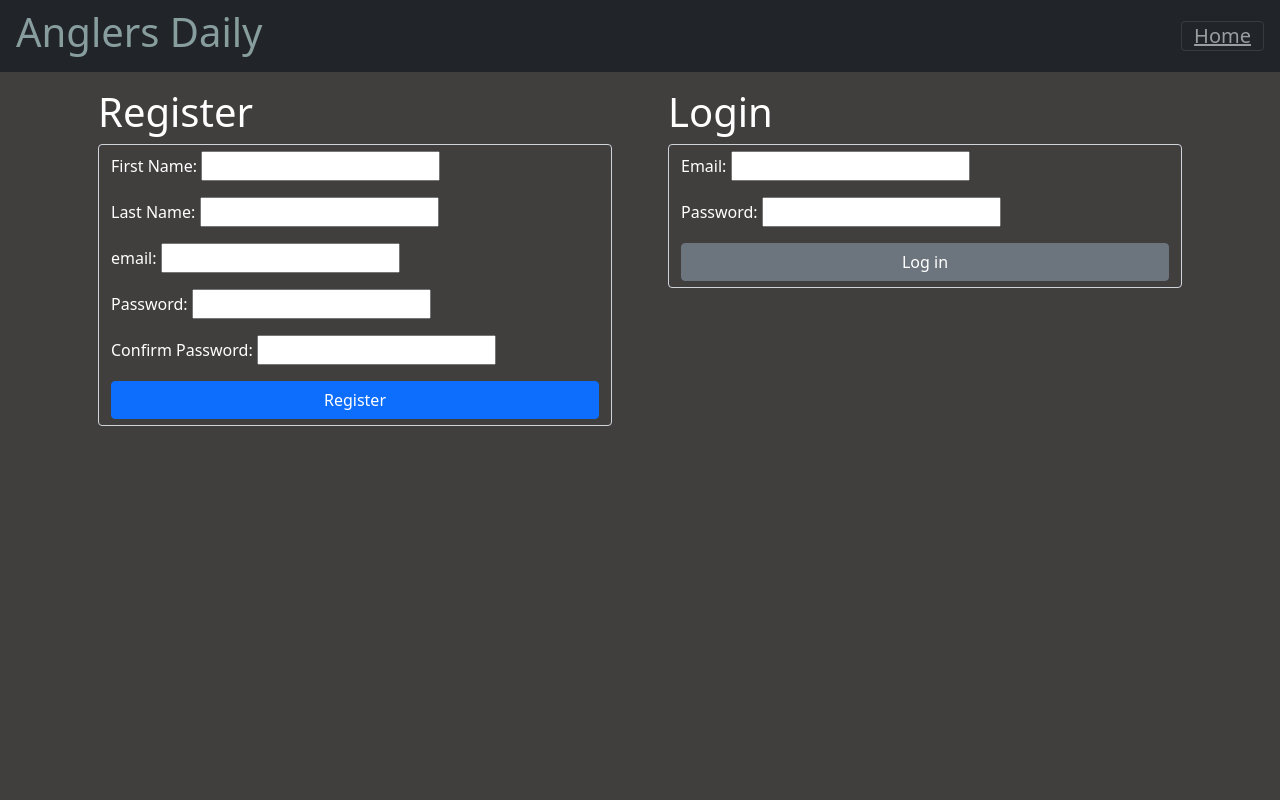
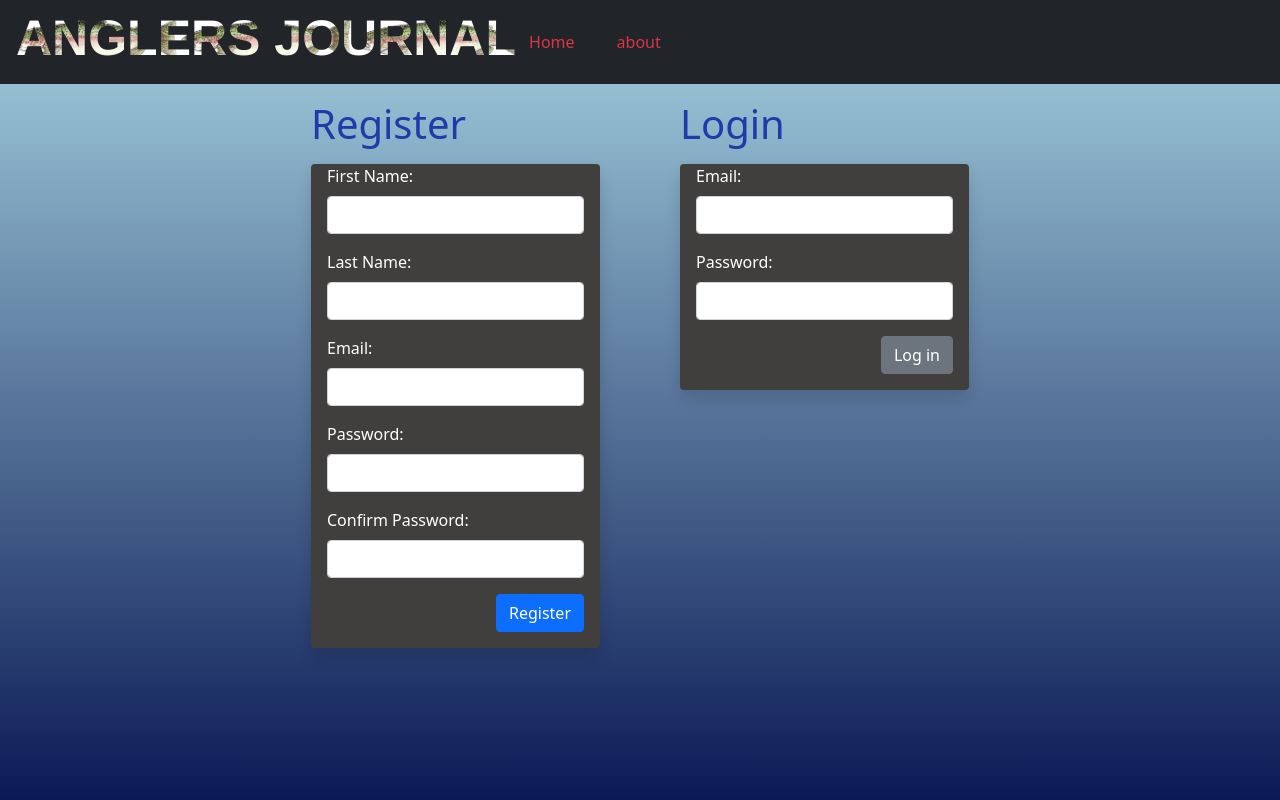
Before and after one commit to tfmcadam/anglers_journal, a Flask app: page /sign_up in a window 1280 px wide. Run offline with Flask 2, Linux system fonts and the light colour scheme.

Commit message:
improving CSS

```diff
--- a/flask_app/__init__.py
+++ b/flask_app/__init__.py
@@ -1,7 +1,7 @@
 from flask import Flask, render_template, request, redirect, session, flash
-from config.config_files import Keys
+# from config.config_files import Keys
 app = Flask(__name__)
-app.secret_key = Keys.Secret_Key
+app.secret_key = "shhhhhhhhh"
 
 
 DATABASE = 'fish_schema'
--- a/flask_app/static/css/style.css
+++ b/flask_app/static/css/style.css
@@ -1,5 +1,3 @@
-
-
 /* Always set the map height explicitly to define the size of the div
        * element that contains the map. */
 #map {
@@ -16,6 +14,28 @@ body {
     padding: 0;
 }
 
-.back{
-    background-color: rgb(65, 62, 62);
+.back {
+    background-image: linear-gradient(rgb(165, 210, 225), rgb(11, 26, 85));
 }
+
+.titleImg {
+    background-image: url("/static/img/rainbowtrout_16.jpg");
+    background-position: center;
+    background-size:contain;
+    /* color: red; */
+    /* background-repeat: repeat; */
+    -webkit-background-clip: text;
+    -webkit-text-fill-color: transparent;
+    font-size: 50px;
+    text-align: center;
+    font-weight: bold;
+    text-transform: uppercase;
+    font-family: 'Steelfish Rg', 'helvetica neue',
+        helvetica, arial, sans-serif;
+    font-weight: 800;
+    -webkit-font-smoothing: antialiased;
+}
+
+.reg{
+    color: rgb(31, 59, 169);
+}
--- a/flask_app/templates/dashboard.html
+++ b/flask_app/templates/dashboard.html
@@ -19,7 +19,7 @@
     <div>
         <div class="navbar navbar-dark bg-dark">
             <div class="d-flex justify-content-start align-items-center">
-                <h1 class="ms-3" style="color:rgb(135,157,158);">Anglers Daily</h1>
+                <h1 class="ms-3" style="color:rgb(135,157,158);">Anglers Journal</h1>
 
                 <!-- <a class="navbar-toggler ms-3" href="/about">about</a> -->
             </div>
--- a/flask_app/templates/location_edit.html
+++ b/flask_app/templates/location_edit.html
@@ -17,7 +17,7 @@
     <div>
         <div class="navbar navbar-dark bg-dark">
             <div class="d-flex justify-content-start align-items-center">
-                <h1 class="ms-3" style="color:rgb(135,157,158);">Anglers Daily</h1>
+                <h1 class="ms-3" style="color:rgb(135,157,158);">Anglers Journal</h1>
                 <a class="navbar-toggler ms-3" href="/logged/dashboard">Home</a>
                 <a class="navbar-toggler ms-3" href="/user_page/{{logged_user.id}}">My Page</a>
                 <!-- <a class="navbar-toggler ms-3" href="/about">about</a> -->
--- a/flask_app/templates/location_new.html
+++ b/flask_app/templates/location_new.html
@@ -17,7 +17,7 @@
     <div>
         <div class="navbar navbar-dark bg-dark">
             <div class="d-flex justify-content-start align-items-center">
-                <h1 class="ms-3" style="color:rgb(135,157,158);">Anglers Daily</h1>
+                <h1 class="ms-3" style="color:rgb(135,157,158);">Anglers Journal</h1>
                 <!-- <a class="navbar-toggler ms-3" href="/about">about</a> -->
                 <a class="navbar-toggler ms-3" href="/user_page/{{logged_user.id}}">My Page</a>
             </div>
--- a/flask_app/templates/location_one.html
+++ b/flask_app/templates/location_one.html
@@ -16,7 +16,7 @@
 <body style="background-color:rgb(65, 62, 62);">
     <div class="navbar navbar-dark bg-dark">
         <div class="d-flex justify-content-start align-items-center">
-            <h1 class="ms-3" style="color:rgb(135,157,158);">Anglers Daily</h1>
+            <h1 class="ms-3" style="color:rgb(135,157,158);">Anglers Journal</h1>
             <a class="navbar-toggler ms-3" href="/logged/dashboard">Home</a>
             <!-- <a class="navbar-toggler ms-3" href="/about">about</a> -->
         </div>
--- a/flask_app/templates/logged_dashboard.html
+++ b/flask_app/templates/logged_dashboard.html
@@ -19,7 +19,7 @@
     <div>
         <div class="navbar navbar-dark bg-dark">
             <div class="d-flex justify-content-start align-items-center">
-                <h1 class="ms-3" style="color:rgb(135,157,158);">Anglers Daily</h1>
+                <h1 class="ms-3" style="color:rgb(135,157,158);">Anglers Journal</h1>
                 <!-- <a class="navbar-toggler ms-3" href="/about">about</a> -->
             </div>
             <div class="d-flex align-items-center">
--- a/flask_app/templates/register.html
+++ b/flask_app/templates/register.html
@@ -8,18 +8,19 @@
     <title>Register or Login</title>
     <link href="https://cdn.jsdelivr.net/npm/bootstrap@5.0.2/dist/css/bootstrap.min.css" rel="stylesheet"
         integrity="sha384-EVSTQN3/azprG1Anm3QDgpJLIm9Nao0Yz1ztcQTwFspd3yD65VohhpuuCOmLASjC" crossorigin="anonymous">
+    <link rel="stylesheet" type="text/css" href="{{ url_for('static', filename='css/style.css') }}">
 </head>
 
-<body style="background-color:rgb(65, 62, 62);">
+<body class="back" style="background-color:rgb(65, 62, 62);">
     <div>
         <div class="navbar navbar-dark bg-dark">
             <div class="d-flex justify-content-start align-items-center">
-                <h1 class="ms-3" style="color:rgb(135,157,158);">Anglers Daily</h1>
+                <h1 class="ms-3 titleImg">Anglers Journal</h1>
+                <div class="d-flex align-items-center">
+                    <a class="btn text-danger me-3" href="/dashboard">Home</a>
+                    <a class="btn text-danger me-3" href="/about">about</a>
+                </div>
 
-                <!-- <a class="navbar-toggler ms-3" href="/about">about</a> -->
-            </div>
-            <div class="d-flex align-items-center">
-                <a class="navbar-toggler me-3" href="/dashboard">Home</a>
             </div>
         </div>
     </div>
@@ -27,61 +28,67 @@
 
 
     <div class="container">
-        <div class="row">
+        <div class="d-flex justify-content-center gap-5">
 
-            <div  class="col m-3">
-                <h1 style="color: white;">Register</h1>
+            <div class="m-3">
+                <h1 class="reg">Register</h1>
                 {% for message in get_flashed_messages(category_filter = ['reg'] )%}
-                    <p class="text-danger">{{message}}</p>
+                <p class="text-danger">{{message}}</p>
                 {% endfor %}
 
-                <form style="background-color:rgb(65, 62, 62); color: white;" class="form-control align items-end flex-column d-flex" action="/users/register" method="post">
-                    <div class="mb-3">
-                        <label for="first_name">First Name:</label>
-                        <input type="text" name="first_name" id="first_name">
+                <form style="background-color:rgb(65, 62, 62); color: white;" class="form rounded shadow"
+                    action="/users/register" method="post">
+                    <div class="mt-3 me-3 ms-3">
+                        <label class="form-label" for="first_name">First Name:</label>
+                        <input class="form-control" type="text" name="first_name" id="first_name">
                     </div>
-                    <div class="mb-3">
-                        <label for="last_name">Last Name:</label>
-                        <input type="text" name="last_name" id="last_name">
+                    <div class="m-3">
+                        <label class="form-label" for="last_name">Last Name:</label>
+                        <input class="form-control" type="text" name="last_name" id="last_name">
                     </div>
-                    <div class="mb-3">
-                        <label for="email">email:</label>
-                        <input type="text" name="email" id="email">
+                    <div class="m-3">
+                        <label class="form-label" for="email">Email:</label>
+                        <input class="form-control" type="text" name="email" id="email">
                     </div>
+                    <div class="m-3">
+                        <label class="form-label" for="password">Password:</label>
+                        <input class="form-control" type="password" name="password">
+                    </div>
+                    <div class="m-3">
+                        <label class="form-label" for="confirm_pass">Confirm Password:</label>
+                        <input class="form-control" type="password" name="confirm_pass">
+                    </div>
+                    <div class="d-flex justify-content-end">
+                        <button class="btn btn-primary mb-3 me-3" type="submit">Register</button>
+                    </div>
+                </form>
 
 
 
-                    <div class="mb-3">
-                        <label for="password">Password:</label>
-                        <input type="password" name="password">
-                    </div>
 
-                    <div class="mb-3">
-                        <label for="confirm_pass">Confirm Password:</label>
-                        <input type="password" name="confirm_pass">
-                    </div>
 
-                    <button class="btn btn-primary" type="submit">Register</button>
-                </form>
             </div>
 
-            <div class="col m-3">
-                <h1 style="color: white;">Login</h1>
+            <div class="m-3">
+                <h1 class="reg">Login</h1>
                 {% for message in get_flashed_messages(category_filter = ["log"] )%}
                 <p class="text-danger">{{message}}</p>
                 {% endfor %}
 
-                <form style="background-color:rgb(65, 62, 62); color: white;" class="form-control align items-end flex-column d-flex" action="/users/login" method="post">
-                    <div class="mb-3">
-                        <label for="email">Email:</label>
-                        <input type="text" name="email">
+                <form class="form rounded shadow" style="background-color:rgb(65, 62, 62); color: white;"
+                    action="/users/login" method="post">
+                    <div class="m-3">
+                        <label class="form-label" for="email">Email:</label>
+                        <input class="form-control" type="text" name="email">
                     </div>
 
-                    <div class="mb-3">
-                        <label for="password">Password:</label>
-                        <input type="password" name="password">
+                    <div class="m-3">
+                        <label class="form-label" for="password">Password:</label>
+                        <input class="form-control" type="password" name="password">
                     </div>
-                    <button class="btn btn-secondary" type="submit">Log in</button>
+                    <div class="d-flex justify-content-end">
+                        <button class="btn btn-secondary mb-3 me-3" type="submit">Log in</button>
+                    </div>
             </div>
         </div>
     </div>
--- a/flask_app/templates/user_page.html
+++ b/flask_app/templates/user_page.html
@@ -16,7 +16,7 @@
 <body style="background-color:rgb(65, 62, 62);">
     <div class="navbar navbar-dark bg-dark">
         <div class="d-flex justify-content-start align-items-center">
-            <h1 class="ms-3" style="color:rgb(135,157,158);">Anglers Daily</h1>
+            <h1 class="ms-3 titleImg">Anglers Daily</h1>
             <a class="navbar-toggler ms-3" href="/logged/dashboard">Home</a>
             <!-- <a class="navbar-toggler ms-3" href="/about">about</a> -->
         </div>
--- a/server.py
+++ b/server.py
@@ -1,7 +1,7 @@
 from flask_app.controllers import locations_controller, users_controller
 from flask_app import app
-from config.config_files import Keys
-URL = "https://maps.googleapis.com/maps/api/js?key=" + Keys.GoogleAPI
+# from config.config_files import Keys
+# URL = "https://maps.googleapis.com/maps/api/js?key=" + Keys.GoogleAPI
 
 if __name__ == "__main__":
     app.run(debug=True)
```
Also changed, not shown: flask_app/config/config_files.py (+8 -8 lines), flask_app/static/img/rainbowtrout_16.jpg (added), 2 other files.
